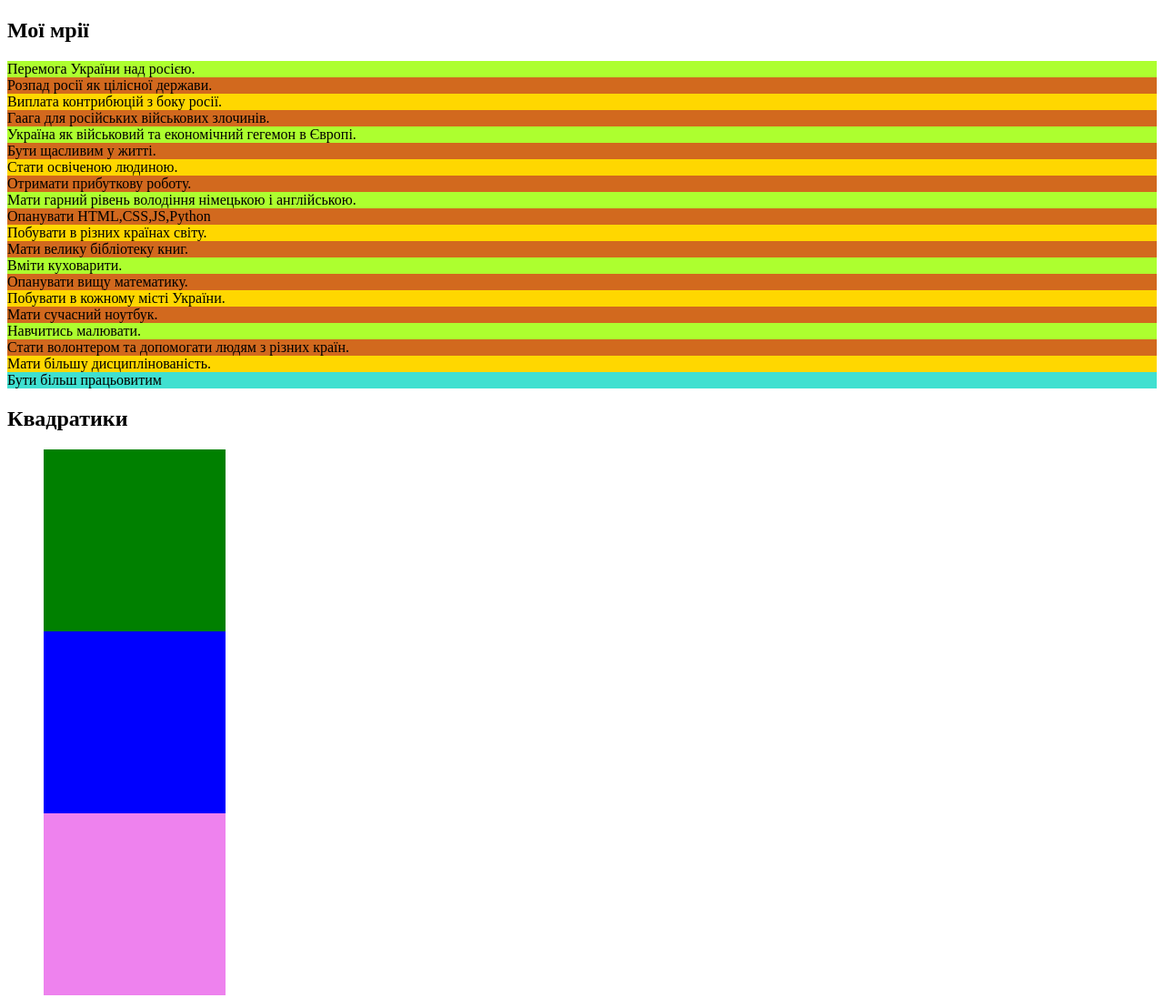
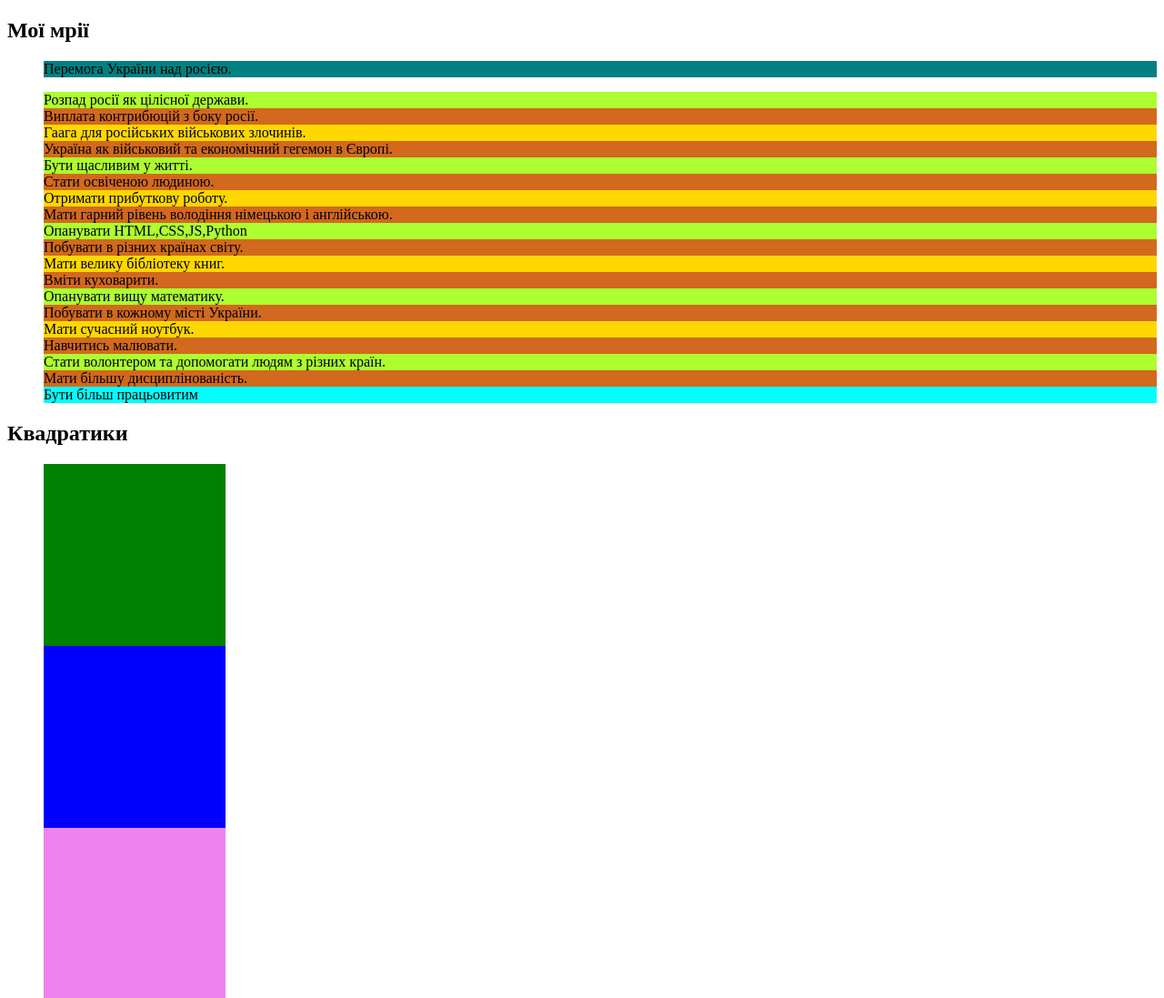
Before and after one commit to Spartanek/psevdo-class-hw, a plain HTML site: page index.html in a window 1280 px wide. Shown: the top 1097 px of the page at 91% size. Drawn offline with Linux system fonts and the light colour scheme.

Commit message:
no fails

```diff
--- a/index.html
+++ b/index.html
@@ -11,7 +11,9 @@
     <main>
       <section>
         <h2>Мої мрії</h2>
-        <li class="li">Перемога України над росією.</li>
+        <ul>
+          <li class="li"><p>Перемога України над росією.</p></li>
+
           <li class="li">Розпад росії як цілісної держави.</li>
           <li class="li">Виплата контрибюцій з боку росії.</li>
           <li class="li">Гаага для російських військових злочинів.</li>
@@ -31,6 +33,7 @@
           <li class="li">Стати волонтером та допомогати людям з різних країн.</li>
           <li class="li">Мати більшу дисциплінованість.</li>
           <li class="li">Бути більш працьовитим</li>
+        </ul>
       </section>
       <section>
         <h2>Квадратики</h2>
--- a/style.css
+++ b/style.css
@@ -37,18 +37,19 @@ li {
   background-color: darkviolet;
   border: 5px black dashed;
 }
-.li:first-child {
-  background-color: tomato;
+
+.li:nth-child(even) {
+  background-color: greenyellow;
+}
+.li:nth-child(odd) {
+  background-color: chocolate;
+}
+.li:nth-child(4n) {
+  background-color: gold;
 }
 .li:last-child {
-  background-color: turquoise;
+  background-color: aqua;
 }
-li:nth-child(even) {
-  background-color: greenyellow;
+.li:first-child {
+  background-color: teal;
 }
-li:nth-child(odd) {
-  background-color: chocolate;
-}
-li:nth-child(4n) {
-  background-color: gold;
-}
```
Lines whose indentation alone changed are shown as unchanged.
